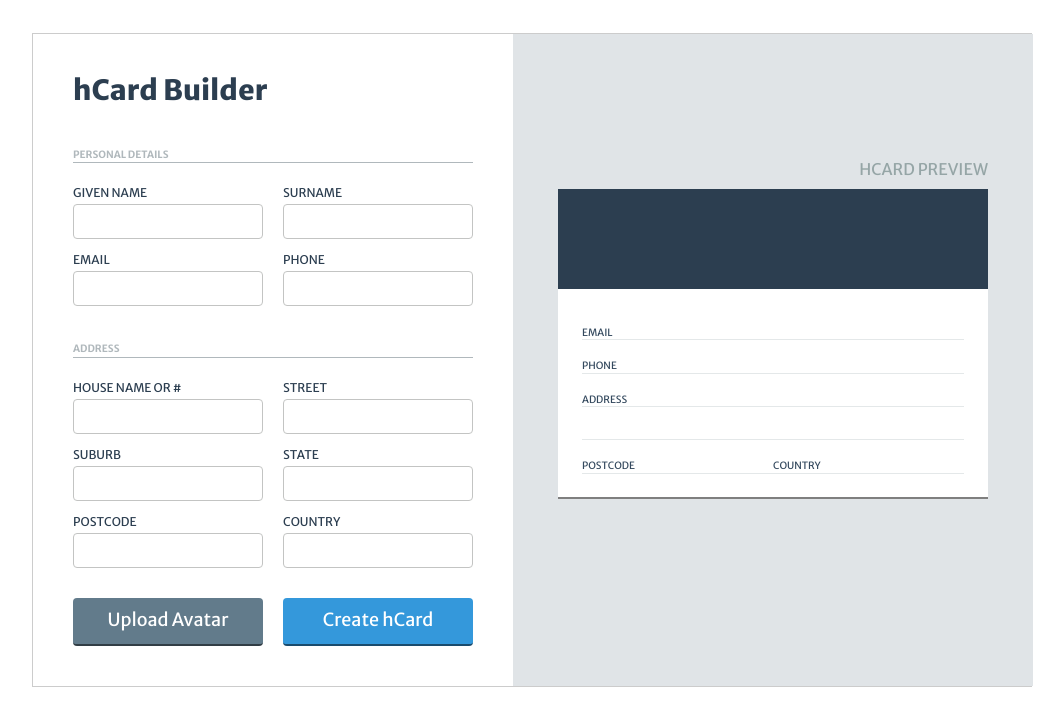
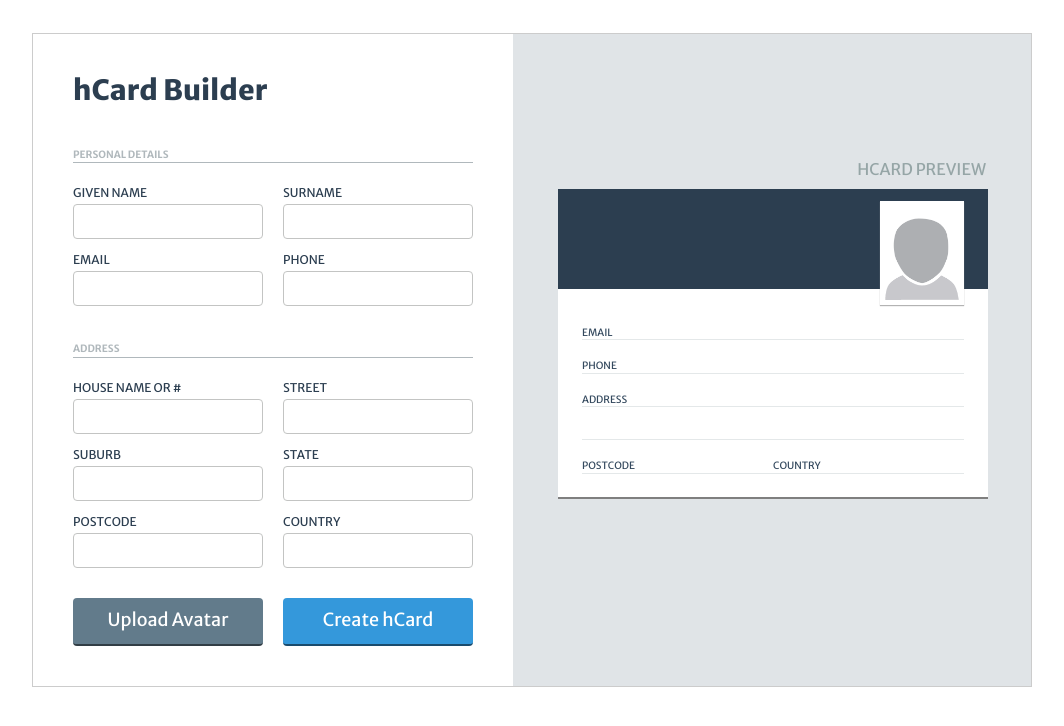
Before and after one commit to mithun-gh/hcard-builder, a React (Create React App) app: page / in a window 1280 px wide. Shown: the top 726 px of the page, without its empty margins (108-1172 px from the left). Built offline with nearby package versions, Linux system fonts and the light colour scheme.

Commit message:
feat: add basic photo functionality

```diff
--- a/src/components/HCard.js
+++ b/src/components/HCard.js
@@ -8,6 +8,7 @@ function HCardComponent({ details, className }) {
         <h4 className="fn">
           {details.givenName} {details.surname}
         </h4>
+        <img class="photo" src={details.photo ?? "default.png"} alt="photo" />
       </div>
       <div className="body">
         <div className="row">
@@ -60,6 +61,7 @@ function HCardComponent({ details, className }) {
 const HCard = styled(HCardComponent)`
   width: 430px;
   height: 300px;
+  position: absolute;
 
   .header {
     height: 100px;
@@ -69,6 +71,16 @@ const HCard = styled(HCardComponent)`
     font-size: 24px;
     font-weight: bold;
     background-color: #2c3e50;
+  }
+
+  .photo {
+    position: absolute;
+    top: 12px;
+    right: 24px;
+    width: 84px;
+    height: 104px;
+    background-color: #fff;
+    box-shadow: 0px 1px 1px 0 rgba(154, 154, 154, 0.75);
   }
 
   .body {
```
Also changed, not shown: public/default.png (added).
